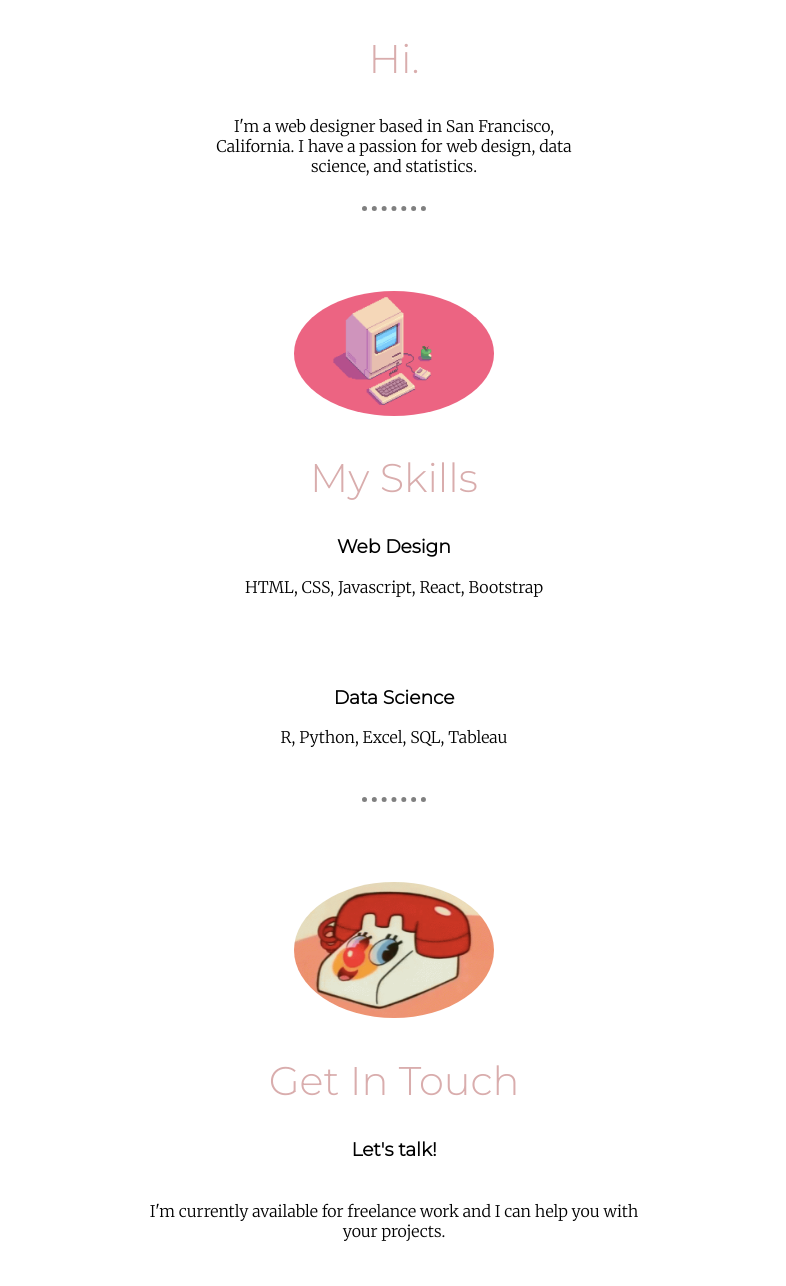
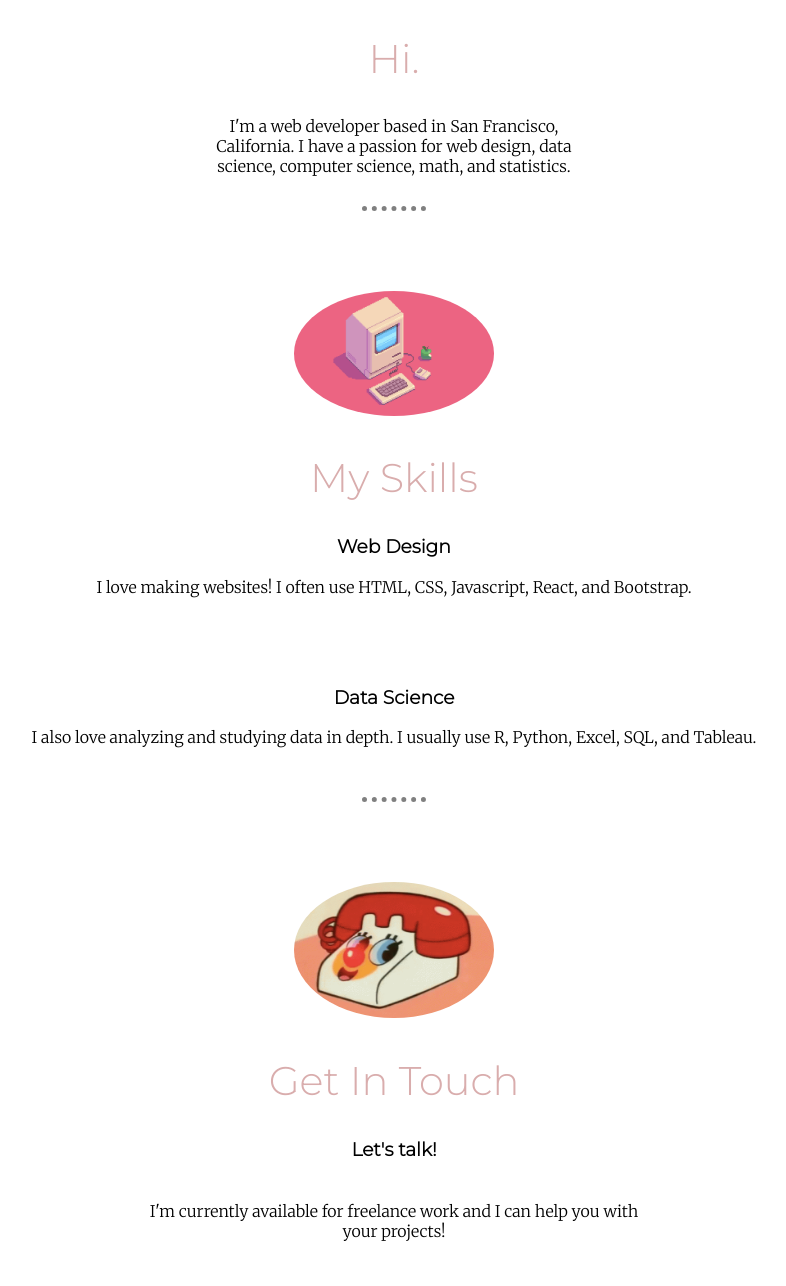
Before and after one commit to sonamanvelyan/Personal-Website, a plain HTML site: page index.html in a window 1280 px wide. Shown: the part 954-2240 px from the top of the page, without its empty margins (246-1032 px from the left). Drawn offline with Linux system fonts and the light colour scheme.

Commit message:
Update index.html

```diff
--- a/index.html
+++ b/index.html
@@ -10,8 +10,8 @@
   <body>
   <div class="top-container">
     <img class="top-cloud" src="images/cloud.png" alt="cloud-img">
-    <h1>I'm Sona.</h1>
-    <p class = "web-designer">a web designer.</p>
+    <h1>Hi, I'm Sona.</h1>
+    <p class = "web-designer">a web developer.</p>
     <img class="bottom-cloud" src="images/cloud.png" alt="cloud-img">
     <img src="images/mountain.png" alt="mountain-img">
   </div>
@@ -19,7 +19,7 @@
     <div class="profile">
       <img class="pic" src="images/girl_typing.png" alt="girl-img">
       <h2>Hi.</h2>
-      <p class = "intro">I'm a web designer based in San Francisco, California. I have a passion for web design, data science, and statistics.</p>
+      <p class = "intro">I'm a web developer based in San Francisco, California. I have a passion for web design, data science, computer science, math, and statistics.</p>
     </div>
     <hr>
     <div class="skills">
@@ -27,12 +27,12 @@
       <h2>My Skills</h2>
       <div class="skill-row">
         <h3>Web Design</h3>
-        <p>HTML, CSS, Javascript, React, Bootstrap</p>
+        <p>I love making websites! I often use HTML, CSS, Javascript, React, and Bootstrap.</p>
       </div>
       <div class="skill-row">
         <img class="" src="" alt="">
         <h3>Data Science</h3>
-        <p>R, Python, Excel, SQL, Tableau</p>
+        <p>I also love analyzing and studying data in depth. I usually use R, Python, Excel, SQL, and Tableau.</p>
       </div>
     </div>
     <hr>
@@ -40,7 +40,7 @@
       <img class="pic" src="images/redphone.png" alt="">
       <h2>Get In Touch</h2>
       <h3>Let's talk!</h3>
-      <p class = "contact-message">I'm currently available for freelance work and I can help you with your projects.</p>
+      <p class = "contact-message">I'm currently available for freelance work and I can help you with your projects!</p>
       <a class="btn" href="mailto:sonamanvelyan@yahoo.com">CONTACT ME</a>
     </div>
   </div>
```
